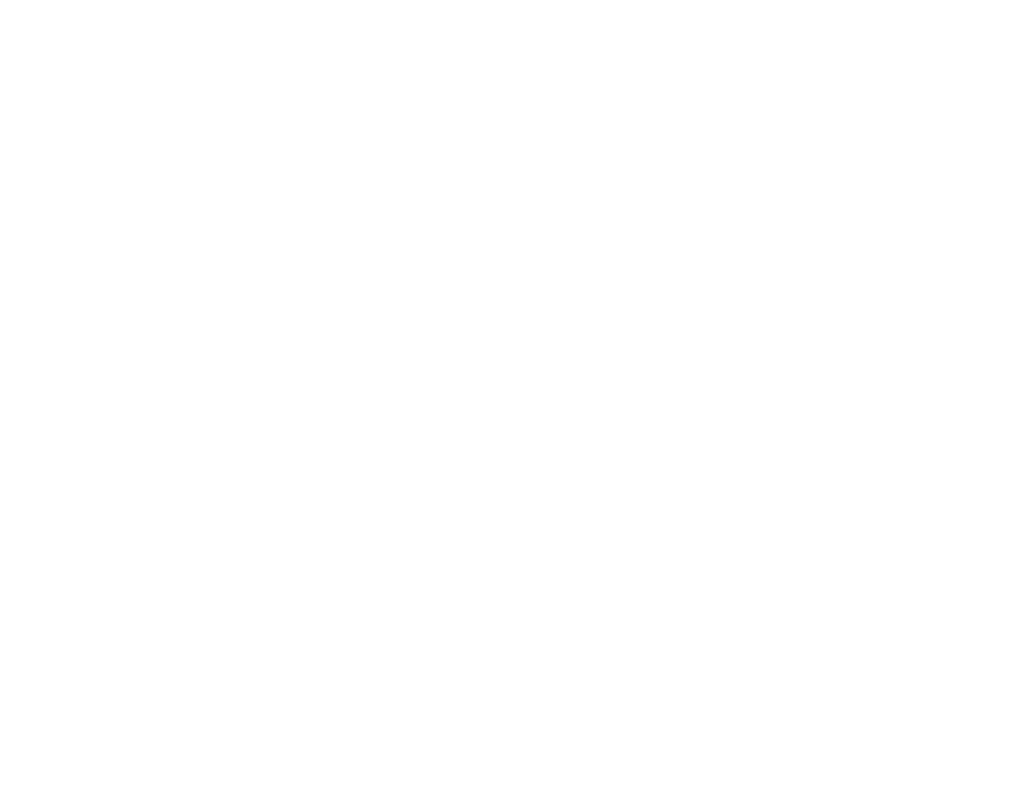
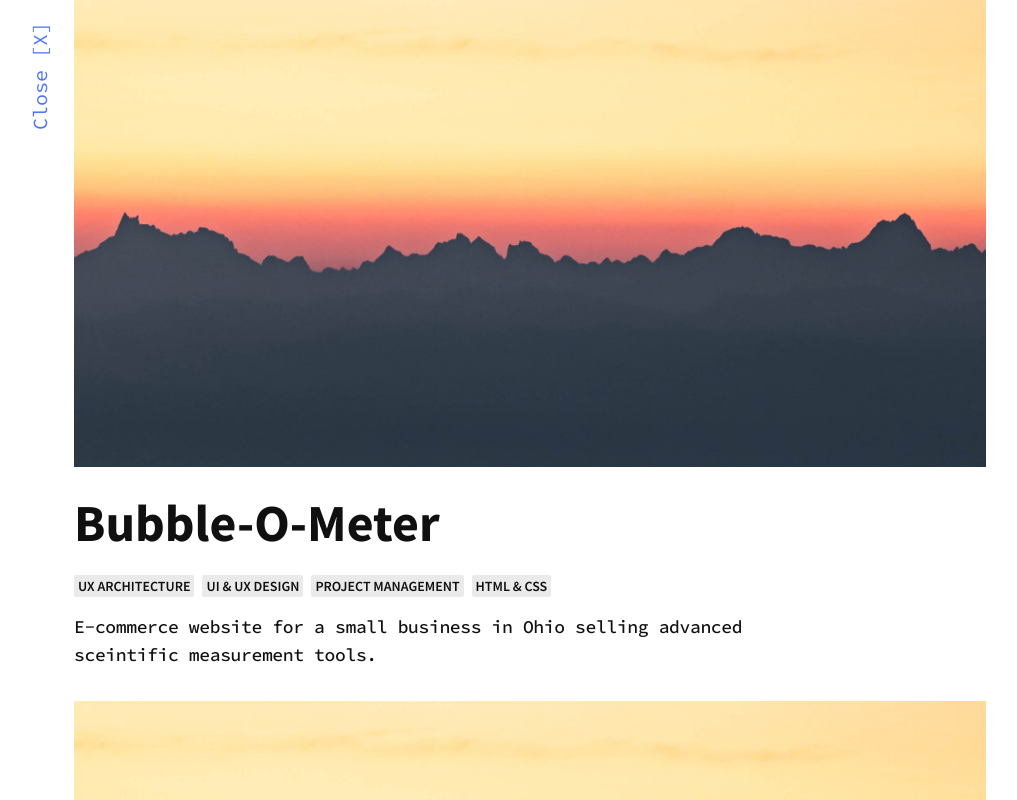
Before and after one commit to davidjprobst/portfolio, a React (Create React App) app: page /projects/bubble-o-meter in a window 1280 px wide. Shown: the top 800 px of the page, without its empty margins (134-1151 px from the left). Built offline with nearby package versions, Linux system fonts and the light colour scheme.

Commit message:
link to project page and style

```diff
--- a/src/App.js
+++ b/src/App.js
@@ -14,7 +14,7 @@
     return (
       <div className="App">
         <section>
-          <Route path="/project/:slug" component={Project} />
+          <Route path="/projects/:slug" component={Project} />
         </section>
         <div id="container">
           <aside>
--- a/src/components/Landing.js
+++ b/src/components/Landing.js
@@ -14,12 +14,12 @@
         {
         <div className='content'>
           <div id='intro' className="fixed-width">
-            <h1 id='title' className='xs-text-padding'><span className='white-text-background'>David Probst is a Chicago-based software designer.</span></h1>
+            <h1 className='title' className='xs-text-padding'><span className='white-text-background'>David Probst is a digital product designer from Chicago.</span></h1>
             <div id='home-image'>
               <img src='/assets/images/home-image.jpeg'></img>
             </div>
             <h3 className='xs-text-padding'><span className='white-text-background'>Working as the connective element between product vision and product development, he has had the opportunity to work with a range of companies - from Fortune 500 corporations to early stage start ups.</span></h3>
-            <h3 className='xs-text-padding'><span className='white-text-background'>David has designing responsive web products, iOS apps, conversational interfaces, and design systems. He has recently worked with two early stage startps to create designs that excite users and accelerate product development.</span></h3>
+            <h3 className='xs-text-padding'><span className='white-text-background'>David has experience designing responsive web products, iOS apps, conversational interfaces, and design systems. He has recently worked with two early stage startps to create designs that excite users and accelerate product development.</span></h3>
             {/*} <Link to='/about' class='about-link xs-text-padding'>Read full bio ></Link> */}
           </div>
 
--- a/src/components/Nav.js
+++ b/src/components/Nav.js
@@ -37,7 +37,7 @@
     return(
       <div>
         <div id="hamburger" ref="hamburger" onClick= { () => this.openMenu() }>
-          <img id="menu-btn" src="../../assets/icons/menu.png" alt="menu"></img>
+          <img className="menu-btn" src="../../assets/icons/menu.png" alt="menu"></img>
         </div>
         <section ref="menu" id="menu">
           <Link
--- a/src/components/Project.js
+++ b/src/components/Project.js
@@ -18,16 +18,22 @@
     return (
       <section class="project">
         <div className="close-project">
-          <Link to="/">[x] Close</Link>
+          <Link to="/">Close [X]</Link>
         </div>
         <section id="project-details">
-          <p>This is the porject title</p>
-          <p>{this.state.project.title}</p>
+          <img className="project-image" src = {this.state.project.coverImage} alt={this.state.project.coverImageAlt} />
+          <h1 className="project-title">{this.state.project.title}</h1>
+          <li className='project-skills-list'>
+            {this.state.project.skills.map( (skill,index) =>
+              <ul className='project-skill' key={index}>{skill}</ul>
+            )}
+          </li>
+          <p className="project-intro">{this.state.project.intro}</p>
           <li>{
               this.state.project.info.map( (info,index) =>
               <div className="project-section" key={index}>
                 <img className="project-image" src={info.image} alt={info.alt} />
-                <p>{info.body}</p>
+                <p className="project-blurb">{info.body}</p>
               </div>
               )
           }</li>
--- a/src/index.css
+++ b/src/index.css
@@ -253,7 +253,7 @@
 #linkedin {
   background-color: #4F73FF;
   color: #ffffff;
-  padding: 8px 16px;
+  padding: 8px 16px 6px 16px;
   position: fixed;
   bottom: 0;
   right: 48px;
@@ -286,7 +286,9 @@
 }
 
 .project {
-  display: block;
+  display: flex;
+  max-width: 960px;
+  margin: auto;
 }
 
 .close-project{
@@ -298,21 +300,41 @@
   -ms-transform: rotate(-90deg);
   /* Opera */
   -o-transform: rotate(-90deg);
-  float: left;
   position: fixed;
-  margin-top: 48px;
+  height: 48px;
+  line-height: 48px;
+  width: 140px;
+  top: 52px;
+  background-color: #ffffff;
+  margin-left: -56px;
+  font-size: 20px;
 }
 
 #project-details {
   max-width: 960px;
-  margin: 48px auto;
-  padding: 48px;
-  background-color: #efefef;
-  box-shadow: 5px 10px #404040;
+  margin: auto;
+  padding: 0 0 0 48px;
+  text-align: left;
 }
 
 .project-image {
   max-width: 100%;
+}
+
+#project-details h1 {
+  margin-top: 16px;
+}
+
+#project-details p {
+  max-width: 720px;
+}
+
+.project-intro {
+  margin: 8px 0 32px 0;
+}
+
+.project-blurb {
+  margin: 32px 0;
 }
 
 
@@ -407,7 +429,7 @@
     right: 0;
   }
 
-  #title {
+  .title {
     margin-bottom: 16px;
   }
 
```
